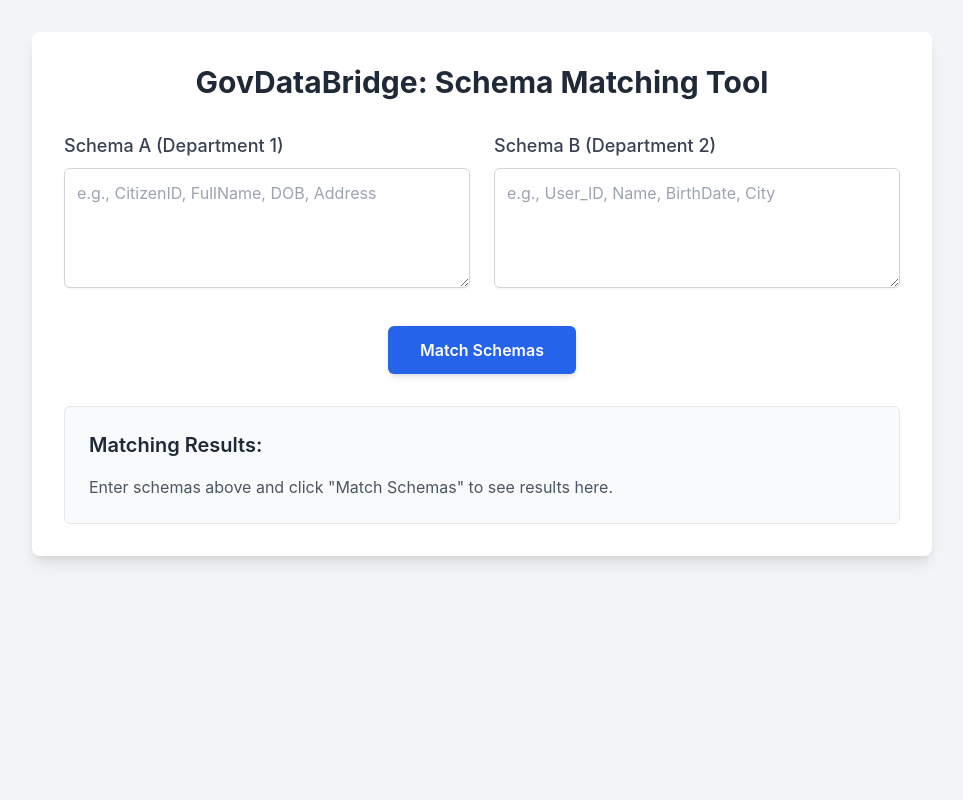
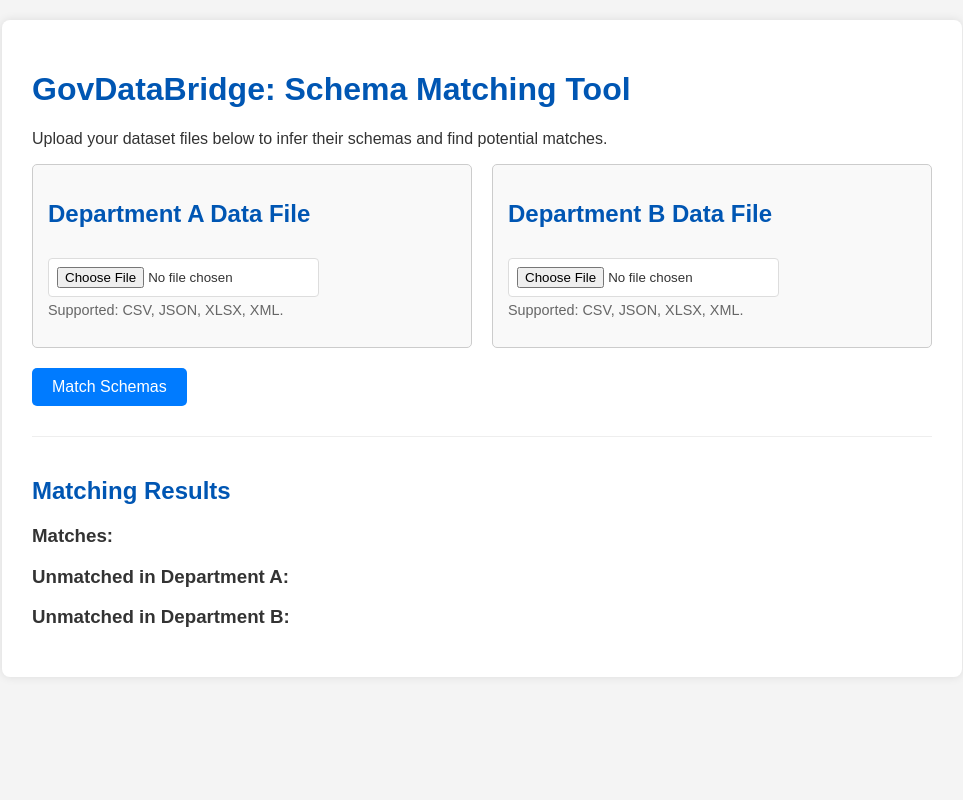
Before and after one commit to aashish-bhongade98/IntelliDataOps-GovDataBridge, a Flask app: page / in a window 1280 px wide. Shown: the whole page, without its empty margins (158-1121 px from the left). Run offline with Flask 3, Linux system fonts and the light colour scheme.

Commit message:
feat: Implement file upload for schema inference (CSV, JSON, XLSX, XML)

```diff
--- a/GovtDataBridge/app.py
+++ b/GovtDataBridge/app.py
@@ -1,72 +1,104 @@
-# app.py
+from flask import Flask, request, render_template, jsonify
+import pandas as pd
+import io
+import json
+import xml.etree.ElementTree as ET
+import base64
+import os # To check file extensions
 
-from flask import Flask, render_template, request, jsonify
-import re # Import the regular expression module
-
-# Initialize the Flask application
 app = Flask(__name__)
 
 # --- Schema Parsing & Normalization Logic ---
-def parse_schema_string(schema_str):
+
+def normalize_name(name):
+    """Normalize a column name for comparison."""
+    # Ensure it's a string before calling .strip()
+    if not isinstance(name, str):
+        name = str(name)
+    return name.strip().lower().replace(" ", "").replace("_", "")
+
+def infer_schema_from_csv_content(csv_content_str):
+    """Infers schema from CSV content string using pandas."""
+    if not csv_content_str.strip():
+        return []
+    try:
+        # pd.read_csv needs a file-like object or path
+        df = pd.read_csv(io.StringIO(csv_content_str))
+        return [normalize_name(col) for col in df.columns.tolist()]
+    except pd.errors.EmptyDataError:
+        return []
+    except Exception as e:
+        print(f"Error inferring CSV schema: {e}")
+        return []
+
+def infer_schema_from_json_content(json_content_str):
+    """Infers schema from JSON content string (top-level keys of first object/array element)."""
+    if not json_content_str.strip():
+        return []
+    try:
+        data = json.loads(json_content_str)
+        if isinstance(data, list) and len(data) > 0 and isinstance(data[0], dict):
+            # List of objects, infer from first object
+            return [normalize_name(key) for key in data[0].keys()]
+        elif isinstance(data, dict):
+            # Single object
+            return [normalize_name(key) for key in data.keys()]
+        else:
+            return [] # Unhandled JSON structure (e.g., list of primitives)
+    except json.JSONDecodeError:
+        print("Error: Invalid JSON content.")
+        return []
+    except Exception as e:
+        print(f"Error inferring JSON schema: {e}")
+        return []
+
+def infer_schema_from_xlsx_content(file_content_bytes):
+    """Infers schema from XLSX content bytes using pandas."""
+    if not file_content_bytes:
+        return []
+    try:
+        # pd.read_excel needs a file-like object or path
+        df = pd.read_excel(io.BytesIO(file_content_bytes))
+        return [normalize_name(col) for col in df.columns.tolist()]
+    except Exception as e:
+        print(f"Error inferring XLSX schema: {e}")
+        return []
+
+def infer_schema_from_xml_content(xml_content_str):
     """
-    Parses a comma-separated string of column names and returns a list
-    of normalized column names.
+    Infers schema from XML content string.
+    Simplistic: takes top-level unique tags directly under the root.
+    """
+    if not xml_content_str.strip():
+        return []
+    try:
+        root = ET.fromstring(xml_content_str)
+        schema_fields = sorted(list(set([elem.tag for elem in root])))
+        return [normalize_name(f) for f in schema_fields]
+    except ET.ParseError:
+        print("Error: Invalid XML content.")
+        return []
+    except Exception as e:
+        print(f"Error inferring XML schema: {e}")
+        return []
 
-    Normalization steps:
-    1. Splits the string by commas.
-    2. Strips leading/trailing whitespace from each part.
-    3. Converts each part to lowercase.
-    4. Removes all non-alphanumeric characters (including spaces) from each part.
 
-    Args:
-        schema_str (str): A string representing column names, e.g., "CitizenID, Full Name, DOB".
+def match_schemas(schema_a_fields, schema_b_fields):
+    """
+    Matches two lists of normalized schema fields.
+    Returns matches and unmapped fields.
+    """
+    matches = []
+    # Create copies to safely remove elements during matching
+    unmatched_a = list(schema_a_fields)
+    unmatched_b = list(schema_b_fields)
 
-    Returns:
-        list: A list of normalized column names, e.g., ["citizenid", "fullname", "dob"].
-    """
-    if not isinstance(schema_str, str):
-        return [] # Return empty list for invalid input
-
-    # Split by comma, strip whitespace from each part
-    column_names = [col.strip() for col in schema_str.split(',')]
-
-    normalized_names = []
-    for name in column_names:
-        # Remove non-alphanumeric characters (including spaces) and convert to lowercase
-        normalized_name = re.sub(r'[^a-zA-Z0-9]', '', name).lower()
-        if normalized_name: # Only add if not empty after normalization
-            normalized_names.append(normalized_name)
-
-    return normalized_names
-
-# --- Basic Matching Logic ---
-def match_schemas(schema_a_normalized, schema_b_normalized):
-    """
-    Performs exact matching between two lists of normalized column names.
-
-    Args:
-        schema_a_normalized (list): A list of normalized column names from schema A.
-        schema_b_normalized (list): A list of normalized column names from schema B.
-
-    Returns:
-        dict: A dictionary containing:
-              - 'matches': A list of column names found in both schemas.
-              - 'unmatched_a': A list of column names unique to schema A.
-              - 'unmatched_b': A list of column names unique to schema B.
-    """
-    # Convert lists to sets for efficient set operations (intersection, difference)
-    set_a = set(schema_a_normalized)
-    set_b = set(schema_b_normalized)
-
-    # Exact matches: elements present in both sets
-    matches = sorted(list(set_a.intersection(set_b)))
-
-    # Unmatched in A: elements present in A but not in B
-    unmatched_a = sorted(list(set_a.difference(set_b)))
-
-    # Unmatched in B: elements present in B but not in A
-    unmatched_b = sorted(list(set_b.difference(set_a)))
-
+    # Exact Match
+    for field_a in schema_a_fields:
+        if field_a in unmatched_b:
+            matches.append((field_a, field_a)) # Store original names or normalized? For simplicity, normalized.
+            unmatched_a.remove(field_a)
+            unmatched_b.remove(field_a)
     return {
         "matches": matches,
         "unmatched_a": unmatched_a,
@@ -77,30 +109,61 @@ def match_schemas(schema_a_normalized, schema_b_normalized):
 
 @app.route('/')
 def index():
-    """
-    This function handles requests to the root URL ('/').
-    It renders the index.html template.
-    """
     return render_template('index.html')
 
 @app.route('/match', methods=['POST'])
 def perform_match():
-    """
-    This endpoint receives schema strings from the frontend,
-    parses and normalizes them, performs matching, and returns
-    the results as JSON.
-    """
-    data = request.get_json() # Get JSON data from the request body
-    schema_a_str = data.get('schemaA', '')
-    schema_b_str = data.get('schemaB', '')
+    data = request.json
+    file_a_base64 = data.get('file_a_base64', '')
+    file_a_name = data.get('file_a_name', '')
+    file_b_base64 = data.get('file_b_base64', '')
+    file_b_name = data.get('file_b_name', '')
 
-    normalized_a = parse_schema_string(schema_a_str)
-    normalized_b = parse_schema_string(schema_b_str)
+    parsed_schema_a = []
+    parsed_schema_b = []
 
-    matching_results = match_schemas(normalized_a, normalized_b)
+    # Process File A
+    if file_a_base64:
+        try:
+            file_a_bytes = base64.b64decode(file_a_base64)
+            _, file_a_extension = os.path.splitext(file_a_name.lower())
 
-    return jsonify(matching_results) # Return results as JSON
+            if file_a_extension == '.csv':
+                parsed_schema_a = infer_schema_from_csv_content(file_a_bytes.decode('utf-8'))
+            elif file_a_extension == '.json':
+                parsed_schema_a = infer_schema_from_json_content(file_a_bytes.decode('utf-8'))
+            elif file_a_extension == '.xlsx':
+                parsed_schema_a = infer_schema_from_xlsx_content(file_a_bytes)
+            elif file_a_extension == '.xml':
+                parsed_schema_a = infer_schema_from_xml_content(file_a_bytes.decode('utf-8'))
+            else:
+                print(f"Unsupported file type for Schema A: {file_a_extension}")
+        except Exception as e:
+            print(f"Error processing file A: {e}")
+            return jsonify({"error": f"Could not process file A: {e}"}), 400
 
-# This block ensures the Flask development server runs only when the script is executed directly.
+    # Process File B
+    if file_b_base64:
+        try:
+            file_b_bytes = base64.b64decode(file_b_base64)
+            _, file_b_extension = os.path.splitext(file_b_name.lower())
+
+            if file_b_extension == '.csv':
+                parsed_schema_b = infer_schema_from_csv_content(file_b_bytes.decode('utf-8'))
+            elif file_b_extension == '.json':
+                parsed_schema_b = infer_schema_from_json_content(file_b_bytes.decode('utf-8'))
+            elif file_b_extension == '.xlsx':
+                parsed_schema_b = infer_schema_from_xlsx_content(file_b_bytes)
+            elif file_b_extension == '.xml':
+                parsed_schema_b = infer_schema_from_xml_content(file_b_bytes.decode('utf-8'))
+            else:
+                print(f"Unsupported file type for Schema B: {file_b_extension}")
+        except Exception as e:
+            print(f"Error processing file B: {e}")
+            return jsonify({"error": f"Could not process file B: {e}"}), 400
+
+    results = match_schemas(parsed_schema_a, parsed_schema_b)
+    return jsonify(results)
+
 if __name__ == '__main__':
-    app.run(debug=True)
+    app.run(debug=True) # Run in debug mode for development
--- a/GovtDataBridge/templates/index.html
+++ b/GovtDataBridge/templates/index.html
@@ -3,155 +3,174 @@
 <head>
     <meta charset="UTF-8">
     <meta name="viewport" content="width=device-width, initial-scale=1.0">
-    <title>GovDataBridge: Schema Matcher</title>
-    <link href="https://cdn.jsdelivr.net/npm/tailwindcss@2.2.19/dist/tailwind.min.css" rel="stylesheet">
+    <title>GovDataBridge: Schema Matching</title>
     <style>
-        body {
-            font-family: "Inter", sans-serif;
-            background-color: #f3f4f6;
-            min-height: 100vh;
-            display: flex;
-            justify-content: center;
-            align-items: flex-start; /* Align to top */
-            padding: 2rem;
-        }
-        .container {
-            max-width: 900px;
-            width: 100%;
-        }
-        textarea {
-            min-height: 120px;
-        }
+        body { font-family: sans-serif; margin: 20px; background-color: #f4f4f4; color: #333; }
+        .container { max-width: 900px; margin: auto; background: #fff; padding: 30px; border-radius: 8px; box-shadow: 0 0 10px rgba(0,0,0,0.1); }
+        h1, h2 { color: #0056b3; }
+        .input-group { margin-bottom: 20px; display: flex; gap: 20px; }
+        .schema-box { flex: 1; border: 1px solid #ccc; padding: 15px; border-radius: 5px; background-color: #f9f9f9; }
+        input[type="file"] { margin-top: 10px; padding: 8px; border: 1px solid #ddd; border-radius: 4px; background-color: #fff; }
+        button { background-color: #007bff; color: white; padding: 10px 20px; border: none; border-radius: 5px; cursor: pointer; font-size: 16px; transition: background-color 0.3s ease; }
+        button:hover { background-color: #0056b3; }
+        .results { margin-top: 30px; border-top: 1px solid #eee; padding-top: 20px; }
+        .matches-list, .unmatched-list { list-style: none; padding: 0; }
+        .matches-list li { background-color: #e6ffe6; border-left: 5px solid #4CAF50; padding: 8px; margin-bottom: 5px; border-radius: 3px; }
+        .unmatched-list li { background-color: #ffe6e6; border-left: 5px solid #f44336; padding: 8px; margin-bottom: 5px; border-radius: 3px; }
+        .info-text { font-size: 0.9em; color: #666; margin-top: 5px; }
+        .error-message { color: red; font-weight: bold; margin-bottom: 10px; }
     </style>
 </head>
-<body class="bg-gray-100 p-8">
-    <div class="container bg-white p-8 rounded-lg shadow-lg">
-        <h1 class="text-3xl font-bold text-center text-gray-800 mb-8">GovDataBridge: Schema Matching Tool</h1>
+<body>
+    <div class="container">
+        <h1>GovDataBridge: Schema Matching Tool</h1>
+        <p>Upload your dataset files below to infer their schemas and find potential matches.</p>
 
-        <div class="grid grid-cols-1 md:grid-cols-2 gap-6 mb-8">
-            <div>
-                <label for="schemaAInput" class="block text-lg font-medium text-gray-700 mb-2">Schema A (Department 1)</label>
-                <textarea id="schemaAInput"
-                          class="w-full p-3 border border-gray-300 rounded-md focus:ring-blue-500 focus:border-blue-500 shadow-sm"
-                          placeholder="e.g., CitizenID, FullName, DOB, Address"></textarea>
+        <div class="input-group">
+            <div class="schema-box">
+                <h2>Department A Data File</h2>
+                <input type="file" id="fileAInput" accept=".csv,.json,.xlsx,.xml">
+                <p class="info-text">Supported: CSV, JSON, XLSX, XML.</p>
             </div>
-            <div>
-                <label for="schemaBInput" class="block text-lg font-medium text-gray-700 mb-2">Schema B (Department 2)</label>
-                <textarea id="schemaBInput"
-                          class="w-full p-3 border border-gray-300 rounded-md focus:ring-blue-500 focus:border-blue-500 shadow-sm"
-                          placeholder="e.g., User_ID, Name, BirthDate, City"></textarea>
+            <div class="schema-box">
+                <h2>Department B Data File</h2>
+                <input type="file" id="fileBInput" accept=".csv,.json,.xlsx,.xml">
+                <p class="info-text">Supported: CSV, JSON, XLSX, XML.</p>
             </div>
         </div>
 
-        <div class="text-center mb-8">
-            <button id="matchButton"
-                    class="px-8 py-3 bg-blue-600 text-white font-semibold rounded-md shadow-md
-                           hover:bg-blue-700 focus:outline-none focus:ring-2 focus:ring-blue-500 focus:ring-offset-2
-                           transition ease-in-out duration-150">
-                Match Schemas
-            </button>
-        </div>
+        <button id="matchButton">Match Schemas</button>
+        <p class="error-message" id="errorMessage"></p>
 
-        <div id="results" class="mt-8 p-6 bg-gray-50 rounded-md border border-gray-200">
-            <h2 class="text-xl font-semibold text-gray-800 mb-4">Matching Results:</h2>
-            <p id="initialMessage" class="text-gray-600">Enter schemas above and click "Match Schemas" to see results here.</p>
-            <!-- Results will be dynamically inserted here by JavaScript -->
+        <div class="results">
+            <h2>Matching Results</h2>
+            <h3>Matches:</h3>
+            <ul id="matchesList" class="matches-list">
+                </ul>
+
+            <h3>Unmatched in Department A:</h3>
+            <ul id="unmatchedAList" class="unmatched-list">
+                </ul>
+
+            <h3>Unmatched in Department B:</h3>
+            <ul id="unmatchedBList" class="unmatched-list">
+                </ul>
         </div>
     </div>
 
     <script>
-        document.addEventListener('DOMContentLoaded', function() {
-            const matchButton = document.getElementById('matchButton');
-            const schemaAInput = document.getElementById('schemaAInput');
-            const schemaBInput = document.getElementById('schemaBInput');
-            const resultsDiv = document.getElementById('results');
-            const initialMessage = document.getElementById('initialMessage');
+        document.getElementById('matchButton').addEventListener('click', async () => {
+            const fileAInput = document.getElementById('fileAInput');
+            const fileBInput = document.getElementById('fileBInput');
+            const errorMessageDiv = document.getElementById('errorMessage');
+            errorMessageDiv.textContent = ''; // Clear previous errors
 
-            matchButton.addEventListener('click', async function() {
-                const schemaA = schemaAInput.value;
-                const schemaB = schemaBInput.value;
+            const fileA = fileAInput.files[0];
+            const fileB = fileBInput.files[0];
 
-                // Clear previous results and show a loading message
-                resultsDiv.innerHTML = `
-                    <h2 class="text-xl font-semibold text-gray-800 mb-4">Matching Results:</h2>
-                    <p class="text-gray-600">Processing...</p>
-                `;
+            if (!fileA || !fileB) {
+                errorMessageDiv.textContent = 'Please upload both schema files.';
+                return;
+            }
 
             try {
+                // Display a loading message
+                errorMessageDiv.textContent = 'Processing files...';
+
+                const fileAData = await readFileAsBase64(fileA);
+                const fileBData = await readFileAsBase64(fileB);
+
                 const response = await fetch('/match', {
                     method: 'POST',
                     headers: {
-                            'Content-Type': 'application/json'
+                        'Content-Type': 'application/json',
                     },
-                        body: JSON.stringify({ schemaA: schemaA, schemaB: schemaB })
+                    body: JSON.stringify({
+                        file_a_base64: fileAData,
+                        file_a_name: fileA.name,
+                        file_b_base64: fileBData,
+                        file_b_name: fileB.name
+                    }),
                 });
 
+                const responseData = await response.json();
+
                 if (!response.ok) {
-                        throw new Error(`HTTP error! status: ${response.status}`);
+                    errorMessageDiv.textContent = responseData.error || `Error: ${response.statusText}`;
+                    // Clear previous results on error
+                    document.getElementById('matchesList').innerHTML = '';
+                    document.getElementById('unmatchedAList').innerHTML = '';
+                    document.getElementById('unmatchedBList').innerHTML = '';
+                    return;
                 }
 
-                    const data = await response.json();
-                    displayResults(data);
+                errorMessageDiv.textContent = ''; // Clear loading message on success
+                displayResults(responseData);
 
             } catch (error) {
-                    console.error('Error:', error);
-                    resultsDiv.innerHTML = `
-                        <h2 class="text-xl font-semibold text-gray-800 mb-4">Matching Results:</h2>
-                        <p class="text-red-600">Error processing request: ${error.message}. Please try again.</p>
-                    `;
+                console.error('Error fetching data:', error);
+                errorMessageDiv.textContent = 'An unexpected error occurred. Please try again.';
             }
         });
 
-            function displayResults(data) {
-                let resultsHtml = `
-                    <h2 class="text-xl font-semibold text-gray-800 mb-4">Matching Results:</h2>
-                `;
-
-                // Matches
-                if (data.matches && data.matches.length > 0) {
-                    resultsHtml += `
-                        <div class="mb-4">
-                            <h3 class="text-lg font-medium text-gray-700 mb-2">Exact Matches (${data.matches.length}):</h3>
-                            <ul class="list-disc list-inside text-gray-600">
-                                ${data.matches.map(match => `<li>${match}</li>`).join('')}
-                            </ul>
-                        </div>
-                    `;
-                } else {
-                    resultsHtml += `<p class="text-gray-600 mb-4">No exact matches found.</p>`;
+        // Helper function to read file as Base64
+        function readFileAsBase64(file) {
+            return new Promise((resolve, reject) => {
+                const reader = new FileReader();
+                reader.onload = () => {
+                    // The result is a Data URL (e.g., "data:application/csv;base64,eyJ...").
+                    // We need to extract only the base64 part.
+                    const base64String = reader.result.split(',')[1];
+                    resolve(base64String);
+                };
+                reader.onerror = error => reject(error);
+                reader.readAsDataURL(file); // Reads file content as a Data URL
+            });
         }
 
-                // Unmatched A
-                if (data.unmatched_a && data.unmatched_a.length > 0) {
-                    resultsHtml += `
-                        <div class="mb-4">
-                            <h3 class="text-lg font-medium text-gray-700 mb-2">Unique to Schema A (${data.unmatched_a.length}):</h3>
-                            <ul class="list-disc list-inside text-gray-600">
-                                ${data.unmatched_a.map(item => `<li>${item}</li>`).join('')}
-                            </ul>
-                        </div>
-                    `;
-                } else {
-                    resultsHtml += `<p class="text-gray-600 mb-4">All fields from Schema A were matched or Schema A was empty.</p>`;
+        function displayResults(results) {
+            const matchesList = document.getElementById('matchesList');
+            const unmatchedAList = document.getElementById('unmatchedAList');
+            const unmatchedBList = document.getElementById('unmatchedBList');
+
+            // Clear previous results
+            matchesList.innerHTML = '';
+            unmatchedAList.innerHTML = '';
+            unmatchedBList.innerHTML = '';
+
+            // Handle case where no schema fields are inferred (e.g., empty file, invalid format)
+            if (results.matches.length === 0 && results.unmatched_a.length === 0 && results.unmatched_b.length === 0) {
+                 matchesList.innerHTML = '<li>No schema fields could be inferred from the provided files, or no matches found.</li>';
+                 return;
             }
 
-                // Unmatched B
-                if (data.unmatched_b && data.unmatched_b.length > 0) {
-                    resultsHtml += `
-                        <div class="mb-4">
-                            <h3 class="text-lg font-medium text-gray-700 mb-2">Unique to Schema B (${data.unmatched_b.length}):</h3>
-                            <ul class="list-disc list-inside text-gray-600">
-                                ${data.unmatched_b.map(item => `<li>${item}</li>`).join('')}
-                            </ul>
-                        </div>
-                    `;
-                } else {
-                    resultsHtml += `<p class="text-gray-600 mb-4">All fields from Schema B were matched or Schema B was empty.</p>`;
+            results.matches.forEach(match => {
+                const li = document.createElement('li');
+                li.textContent = `"${match[0]}" matches "${match[1]}"`;
+                matchesList.appendChild(li);
+            });
+            if (results.matches.length === 0) {
+                matchesList.innerHTML = '<li>No exact matches found.</li>';
             }
 
-                resultsDiv.innerHTML = resultsHtml;
+            results.unmatched_a.forEach(field => {
+                const li = document.createElement('li');
+                li.textContent = field;
+                unmatchedAList.appendChild(li);
+            });
+            if (results.unmatched_a.length === 0) {
+                unmatchedAList.innerHTML = '<li>All inferred fields from Department A are matched.</li>';
             }
+
+            results.unmatched_b.forEach(field => {
+                const li = document.createElement('li');
+                li.textContent = field;
+                unmatchedBList.appendChild(li);
             });
+            if (results.unmatched_b.length === 0) {
+                unmatchedBList.innerHTML = '<li>All inferred fields from Department B are matched.</li>';
+            }
+        }
     </script>
 </body>
 </html>
--- /dev/null
+++ b/test input files/csvtestA.csv
@@ -0,0 +1,4 @@
+Citizen_ID,FullName,DateOfBirth,AddressLine1,City,Pincode,Phone_Number,Email
+101,Rohan Sharma,1985-03-10,Flat 101,Pune,411001,9876543210,rohan.s@example.com
+102,Priya Singh,1992-11-25,B-20,Mumbai,400001,8765432109,priya.s@example.com
+103,Amit Kumar,1978-07-01,C-3,Delhi,110001,7654321098,amit.k@example.com
--- /dev/null
+++ b/test input files/csvtestA.txt
@@ -0,0 +1,4 @@
+Citizen_ID,FullName,DateOfBirth,AddressLine1,City,Pincode,Phone_Number,Email
+101,Rohan Sharma,1985-03-10,Flat 101,Pune,411001,9876543210,rohan.s@example.com
+102,Priya Singh,1992-11-25,B-20,Mumbai,400001,8765432109,priya.s@example.com
+103,Amit Kumar,1978-07-01,C-3,Delhi,110001,7654321098,amit.k@example.com
--- /dev/null
+++ b/test input files/csvtestB.csv
@@ -0,0 +1,3 @@
+ResidentID,Name,BirthDate,ResidentialAddress,City_Name,PIN,Contact_No,Occupation
+R001,Sharma Rohan,1985-03-10,101 Flat,Pune,411001,9876543210,Engineer
+R002,Singh Priya,1992-11-25,20 B,Mumbai,400001,8765432109,Doctor
--- /dev/null
+++ b/test input files/csvtestB.txt
@@ -0,0 +1,3 @@
+ResidentID,Name,BirthDate,ResidentialAddress,City_Name,PIN,Contact_No,Occupation
+R001,Sharma Rohan,1985-03-10,101 Flat,Pune,411001,9876543210,Engineer
+R002,Singh Priya,1992-11-25,20 B,Mumbai,400001,8765432109,Doctor
--- /dev/null
+++ b/test input files/test1.csv
@@ -0,0 +1,4 @@
+Citizen_ID,FullName,DateOfBirth,AddressLine1,City,Pincode,Phone_Number,Email
+101,Rohan Sharma,1985-03-10,Flat 101,Pune,411001,9876543210,rohan.s@example.com
+102,Priya Singh,1992-11-25,B-20,Mumbai,400001,8765432109,priya.s@example.com
+103,Amit Kumar,1978-07-01,C-3,Delhi,110001,7654321098,amit.k@example.com
--- /dev/null
+++ b/test input files/test2.csv
@@ -0,0 +1,3 @@
+GovID,Name,DateOfBirth,AddressLine,Address,PinCode
+1,John Doe,1990-01-15,123 Main St,Anytown,123456
+2,Jane Smith,1985-05-20,456 Oak Ave,Otherville,789012
```
Also changed, not shown: test input files/jsonftestB.json (added, +16 -0 lines), test input files/jsontestA.json (added, +16 -0 lines), test input files/jsontestB.json (added, +12 -0 lines), test input files/xmltestA.xml (added, +20 -0 lines), test input files/xmltestB.xml (added, +11 -0 lines), 2 other files. Lines whose indentation alone changed are shown as unchanged.
